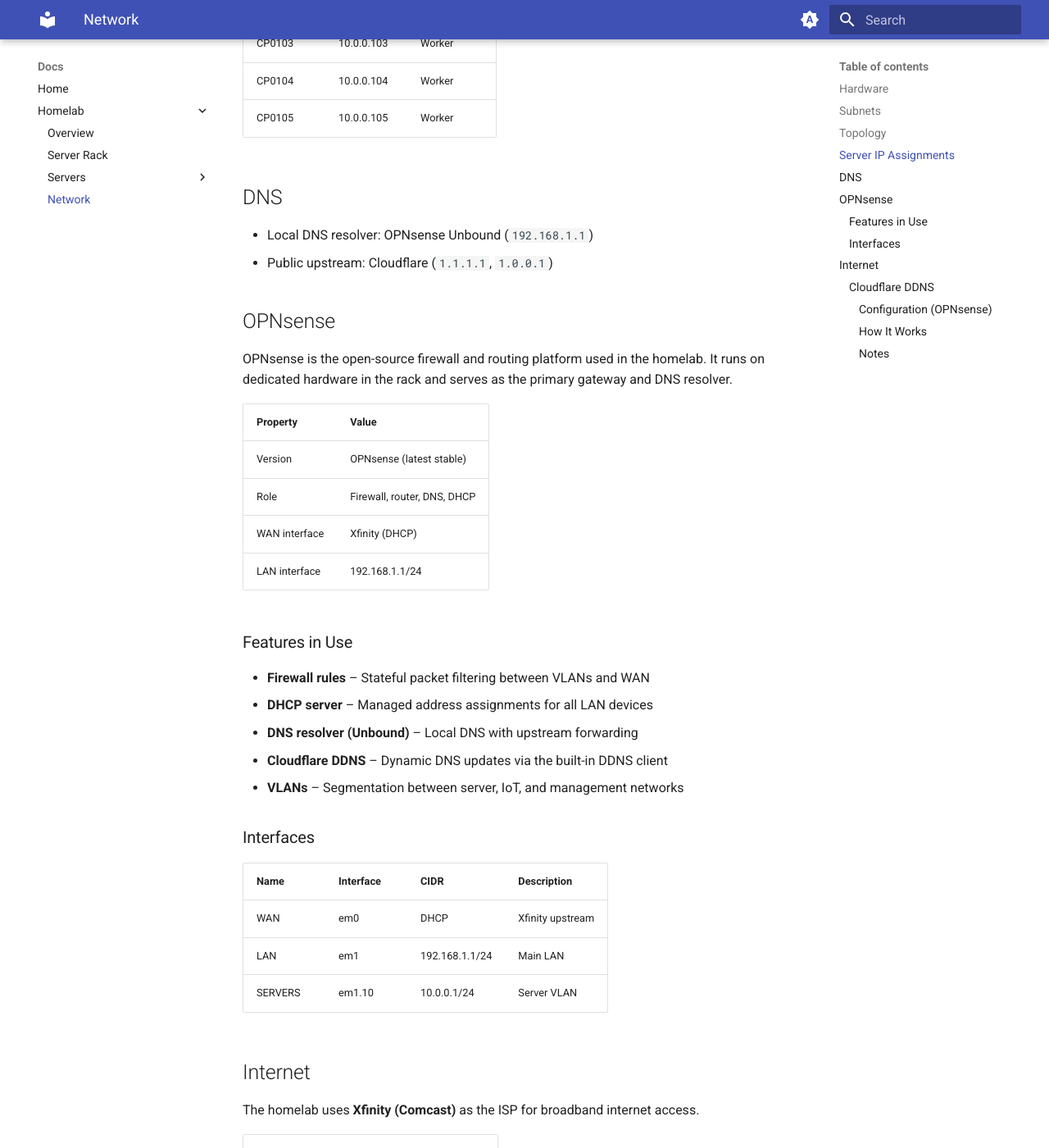
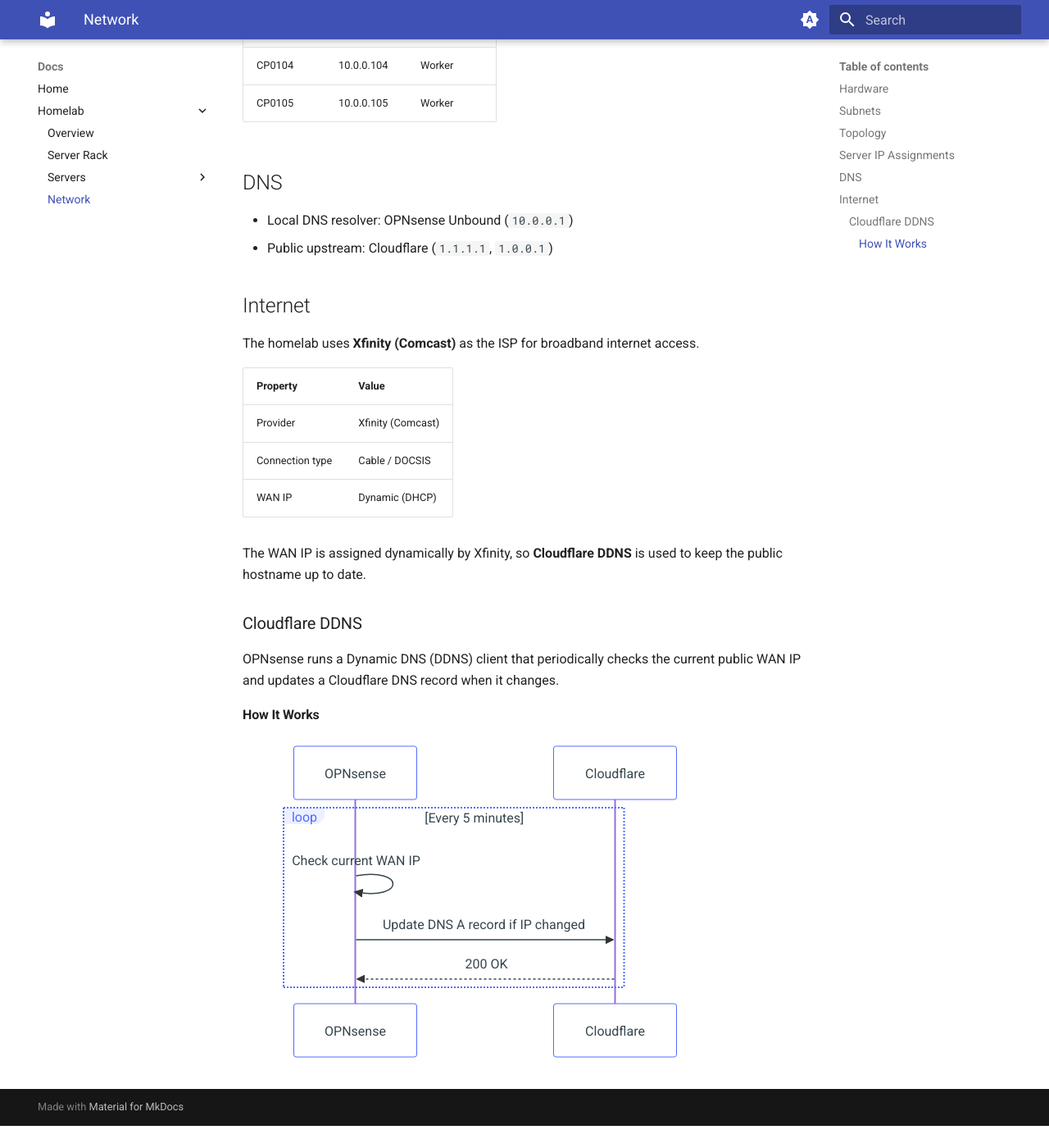
Before and after one commit to broswen-com/docs, an MkDocs documentation site: the page built from docs/homelab/network.md, in a window 1280 px wide and 1400 px high, scrolled down 1316 px. Shown: the whole window at 82% size. Built offline with MkDocs 1.6.1 and Material for MkDocs 9.7.7, drawn with Linux system fonts in a browser that asks for light colours; after the commit the page ends 2689 px from its top, so only the background shows below that; some of the changed text lies outside the part shown.

Commit message:
update network docs

````diff
--- a/docs/homelab/network.md
+++ b/docs/homelab/network.md
@@ -21,7 +21,7 @@ Overview of the homelab network infrastructure.
 ```mermaid
 graph TD
     Internet[Xfinity Internet]
-    Router[OPNsense Router<br/>192.168.1.1]
+    Router[RT0101]
     Switch[Managed Switch]
     CP0101[CP0101<br/>10.0.0.101]
     CP0102[CP0102<br/>10.0.0.102]
@@ -50,35 +50,8 @@ graph TD
 
 ## DNS
 
-- Local DNS resolver: OPNsense Unbound (`192.168.1.1`)
+- Local DNS resolver: OPNsense Unbound (`10.0.0.1`)
 - Public upstream: Cloudflare (`1.1.1.1`, `1.0.0.1`)
-
-## OPNsense
-
-OPNsense is the open-source firewall and routing platform used in the homelab. It runs on dedicated hardware in the rack and serves as the primary gateway and DNS resolver.
-
-| Property | Value |
-|----------|-------|
-| Version | OPNsense (latest stable) |
-| Role | Firewall, router, DNS, DHCP |
-| WAN interface | Xfinity (DHCP) |
-| LAN interface | 192.168.1.1/24 |
-
-### Features in Use
-
-- **Firewall rules** – Stateful packet filtering between VLANs and WAN
-- **DHCP server** – Managed address assignments for all LAN devices
-- **DNS resolver (Unbound)** – Local DNS with upstream forwarding
-- **Cloudflare DDNS** – Dynamic DNS updates via the built-in DDNS client
-- **VLANs** – Segmentation between server, IoT, and management networks
-
-### Interfaces
-
-| Name | Interface | CIDR | Description |
-|------|-----------|------|-------------|
-| WAN  | em0 | DHCP | Xfinity upstream |
-| LAN  | em1 | 192.168.1.1/24 | Main LAN |
-| SERVERS | em1.10 | 10.0.0.1/24 | Server VLAN |
 
 ## Internet
 
@@ -89,31 +62,12 @@ The homelab uses **Xfinity (Comcast)** as the ISP for broadband internet access.
 | Provider | Xfinity (Comcast) |
 | Connection type | Cable / DOCSIS |
 | WAN IP | Dynamic (DHCP) |
-| Speed | — Mbps down / — Mbps up |
 
 The WAN IP is assigned dynamically by Xfinity, so **Cloudflare DDNS** is used to keep the public hostname up to date.
 
 ### Cloudflare DDNS
 
 OPNsense runs a Dynamic DNS (DDNS) client that periodically checks the current public WAN IP and updates a Cloudflare DNS record when it changes.
-
-#### Configuration (OPNsense)
-
-1. Navigate to **Services → Dynamic DNS**.
-2. Add a new entry with the following settings:
-
-| Setting | Value |
-|---------|-------|
-| Service | Cloudflare |
-| Interface | WAN |
-| Hostname | `<subdomain>.<your-domain>` |
-| Username | Cloudflare account email |
-| Password | Cloudflare Global API Key or scoped API Token |
-| TTL | 120 (or Auto) |
-| Check interval | 5 minutes |
-
-3. Save and enable the entry.
-4. Verify the record is updated under **Cloudflare Dashboard → DNS**.
 
 #### How It Works
 
@@ -128,8 +82,3 @@ sequenceDiagram
         Cloudflare-->>OPNsense: 200 OK
     end
 ```
-
-#### Notes
-
-- Use a **scoped API token** (Zone → DNS → Edit) instead of the Global API Key for least-privilege access.
-- Ensure the TTL is low (120 s) so propagation is fast after an IP change.
````
